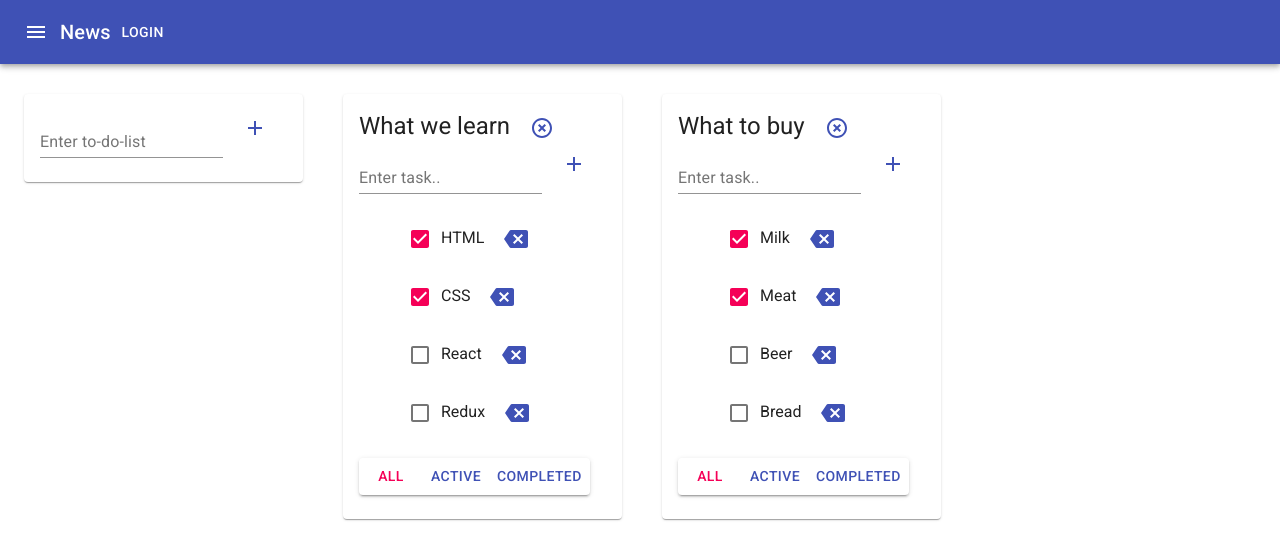
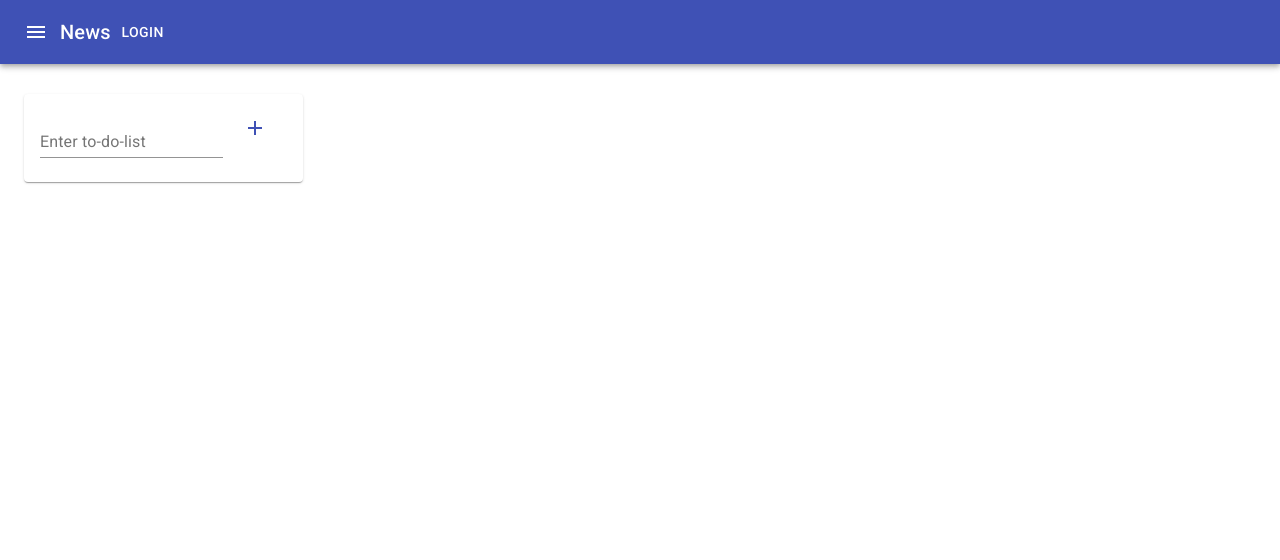
Before and after one commit to Lapa17/it-incubator-todolist-ts-lapa, a React (Create React App) app: page / in a window 1280 px wide. Shown: the top 560 px of the page. Built offline with nearby package versions, Linux system fonts and the light colour scheme.

Commit message:
added redux

```diff
--- a/package.json
+++ b/package.json
@@ -12,10 +12,13 @@
     "@types/node": "^12.0.0",
     "@types/react": "^16.9.0",
     "@types/react-dom": "^16.9.0",
+    "@types/react-redux": "^7.1.21",
     "@types/uuid": "^8.3.1",
     "react": "^16.13.1",
     "react-dom": "^16.13.1",
+    "react-redux": "^7.2.6",
     "react-scripts": "3.4.1",
+    "redux": "^4.1.2",
     "typescript": "~3.7.2"
   },
   "scripts": {
--- a/src/App.tsx
+++ b/src/AppWithRedux.tsx
@@ -8,8 +8,10 @@ import TodoList from "./TodoList";
 import { AppBar, Button, CardContent, Container, Grid, IconButton, Toolbar, Typography } from '@material-ui/core';
 import Card from '@material-ui/core/Card'
 import MenuIcon from '@material-ui/icons/Menu';
-import { addTodolistAC, changeTodolistFilterAC, changeTodolistTitleAC, removeTodolistAC, todolistsReduser } from './state/todolists-reduser';
-import { removeTaskAC, tasksReduser,addTaskAC , changeChekedAC, NewTaskTitleChangeAC} from './state/tasks-reduser';
+import { addTodolistAC, changeTodolistFilterAC, changeTodolistTitleAC, removeTodolistAC, todolistsReducer } from './state/todolists-reduser';
+import { removeTaskAC, tasksReducer,addTaskAC , changeChekedAC, NewTaskTitleChangeAC} from './state/tasks-reduser';
+import { useDispatch, useSelector } from 'react-redux';
+import { AppRootStateType, store } from './state/store';
 
 
 export type TodoListType = {
@@ -37,77 +39,52 @@ export type CheckType = true | false
 
 // C-"R"-UD
 // CLI -> GUI -> UI
-function App() {
+function AppWithRedux() {
     //BLL:
-    const todoListId_1 = v1()
-    const todoListId_2 = v1()
-
-    const [todoLists, dispatchTodolists] = useReducer(todolistsReduser,[
-        { id: todoListId_1, title: 'What we learn', filter: 'all' },
-        { id: todoListId_2, title: 'What to buy', filter: 'all' }
-    ])
-
-    let tasksForState: TaskArrayType = {
-        [todoListId_1]: [
-            { id: v1(), title: "HTML", isDone: true },
-            { id: v1(), title: "CSS", isDone: true },
-            { id: v1(), title: "React", isDone: false },
-            { id: v1(), title: "Redux", isDone: false },
-        ],
-        [todoListId_2]: [
-            { id: v1(), title: "Milk", isDone: true },
-            { id: v1(), title: "Meat", isDone: true },
-            { id: v1(), title: "Beer", isDone: false },
-            { id: v1(), title: "Bread", isDone: false },
-        ]
-    }
-
-
-    const [tasks, dispatchTasks] = useReducer(tasksReduser, tasksForState)
+    const tasks = useSelector<AppRootStateType, TaskArrayType>(state => state.tasks)
+    const todolists = useSelector<AppRootStateType, TodoListType[]>(state => state.todolists)
+    const dispatch = useDispatch()
 
 
     const removeTask = (taskID: string, todoListID: string) => {
-        dispatchTasks(removeTaskAC(taskID,todoListID))
+        dispatch(removeTaskAC(taskID,todoListID))
     }
 
 
     const changeCheked = (check: CheckType, taskId: string, todoListID: string) => {
-        dispatchTasks(changeChekedAC(check,taskId,todoListID))
+        dispatch(changeChekedAC(check,taskId,todoListID))
     }
 
     const onNewTaskTitleChange = (newTitle: string, taskId: string, todoListID: string) => {
-        dispatchTasks(NewTaskTitleChangeAC(newTitle,taskId,todoListID))
+        dispatch(NewTaskTitleChangeAC(newTitle,taskId,todoListID))
     }
 
 
     const addTask = (title: string, todoListID: string) => {
-        dispatchTasks(addTaskAC(title,todoListID))
+        dispatch(addTaskAC(title,todoListID))
 
 
     }
 
     const addTdodolist = (title: string) => {
        const action = addTodolistAC(title)
-        dispatchTodolists(action)
-        dispatchTasks(action)
-
-
+       dispatch(action)
     }
 
 
     const removeTodoList = (todoListID: string) => {
-        dispatchTodolists(removeTodolistAC(todoListID))
-        delete tasks[todoListID]
+        dispatch(removeTodolistAC(todoListID))
+
     }
     const onTodolistTitleChange = (newTitle: string, todoListID: string) => {
-        dispatchTodolists(changeTodolistTitleAC(newTitle,todoListID))
+        dispatch(changeTodolistTitleAC(newTitle,todoListID))
     }
     const changeFilter = (value: FilterValuesType, todoListID: string) => {
-        dispatchTodolists(changeTodolistFilterAC(todoListID,value))
+        dispatch(changeTodolistFilterAC(todoListID,value))
 
 
     };
-    const todoListComponents = todoLists.map(tl => {
+    const todoListComponents = todolists.map(tl => {
         return <Grid item >
             <Card>
                 <CardContent>
@@ -160,4 +137,4 @@ function App() {
     </div>);
 }
 
-export default App;
+export default AppWithRedux;
--- a/src/TodoList.tsx
+++ b/src/TodoList.tsx
@@ -38,7 +38,6 @@ const TodoList = ({ tasks, removeTask, addTask, title, changeCheked, filter, cha
     const AddTaskHandler = (title: string) => {
         addTask(title, props.todoListID)
     }
-    debugger
 
     let taskForRender = tasks
 
--- a/src/components/SuperInput.tsx
+++ b/src/components/SuperInput.tsx
@@ -32,9 +32,6 @@ export const SuperInput = ({ newTitle, error, setError, callBack, setNewTitle, a
     }
 
     return (
-        // <input onChange={onNewTitleChangeHandler} type={props.type}
-        //     value={newTitle}
-        //     onKeyPress={onKeyPressHandler} className={error ? 'error' : ''} />
             <TextField onChange={onNewTitleChangeHandler}
             onKeyPress={onKeyPressHandler}
             value={newTitle}
--- a/src/components/TasksMap.tsx
+++ b/src/components/TasksMap.tsx
@@ -17,7 +17,6 @@ type TaskMapType = {
 }
 
 const TasksMap = (props: TaskMapType) => {
-    debugger
     return <ul>{
         props.tasks.map(t => {
             const onClickHandler = () => props.removeTask(t.id, props.todoListID)
--- a/src/index.tsx
+++ b/src/index.tsx
@@ -1,11 +1,15 @@
 import React from 'react';
 import ReactDOM from 'react-dom';
 import './index.css';
-import App from './App';
 import * as serviceWorker from './serviceWorker';
+import AppWithRedux from './AppWithRedux';
+import { Provider } from 'react-redux';
+import { store } from './state/store';
 
 
-ReactDOM.render(<App />,  document.getElementById('root'));
+ReactDOM.render(<Provider store={store}>
+<AppWithRedux />
+</Provider>,  document.getElementById('root'));
 
 
 
--- /dev/null
+++ b/src/state/store.ts
@@ -0,0 +1,18 @@
+import {tasksReducer} from '../state/tasks-reduser';
+import {todolistsReducer} from '../state/todolists-reduser';
+import {combineReducers, createStore} from 'redux';
+
+// объединяя reducer-ы с помощью combineReducers,
+// мы задаём структуру нашего единственного объекта-состояния
+const rootReducer = combineReducers({
+   tasks: tasksReducer,
+   todolists: todolistsReducer
+})
+// непосредственно создаём store
+export const store = createStore(rootReducer);
+// определить автоматически тип всего объекта состояния
+export type AppRootStateType = ReturnType<typeof rootReducer>
+
+// а это, чтобы можно было в консоли браузера обращаться к store в любой момент
+// @ts-ignore
+window.store = store;
--- a/src/state/tasks-reduser.ts
+++ b/src/state/tasks-reduser.ts
@@ -1,6 +1,6 @@
 import {v1} from "uuid";
 import { CheckType, TaskArrayType, TaskType, TodoListType} from "../App";
-import { AddStateActionType, ADD_NEW_TODOLIST } from "./todolists-reduser";
+import { AddStateActionType, ADD_NEW_TODOLIST, RemoveStateActionType, REMOVE_TODOLIST } from "./todolists-reduser";
 
 const REMOVE_TASK = "REMOVE_TASK"
 const ADD_TASK = "ADD_TASK"
@@ -10,7 +10,7 @@ const NEW_TASK_TITLE = "NEW_TASK_TITLE"
 
 
 type TaskActionType = RemoveTaskActionType |
-AddTaskActionType | ChangeCheckedActionType | NewTaskTitleActionType | AddStateActionType
+AddTaskActionType | ChangeCheckedActionType | NewTaskTitleActionType | AddStateActionType | RemoveStateActionType
 
 type RemoveTaskActionType = ReturnType<typeof removeTaskAC>
 
@@ -27,7 +27,10 @@ export const addTaskAC =(title: string, todolistID: string) =>({type: ADD_TASK,
 export const changeChekedAC = (check: CheckType, taskId: string, todolistID: string) =>({type: CHANGE_CHACKED, check, taskId, todolistID}) as const
 export const NewTaskTitleChangeAC = (newTitle: string, taskId: string, todolistID: string) =>({type: NEW_TASK_TITLE, newTitle, taskId, todolistID}) as const
 
-export const tasksReduser = (state: TaskArrayType, action: TaskActionType): TaskArrayType => {
+
+const initialState:TaskArrayType = {}
+
+export const tasksReducer = (state = initialState, action: TaskActionType): TaskArrayType => {
     switch (action.type) {
         case REMOVE_TASK: {
             return {...state, [action.todolistID]: state[action.todolistID].filter(t => t.id !== action.id)}
@@ -44,6 +47,11 @@ export const tasksReduser = (state: TaskArrayType, action: TaskActionType): Task
         case ADD_NEW_TODOLIST:{
             return { ...state, [action.todolistId]: [] }
         }
+        case REMOVE_TODOLIST:{
+            const stateCopy = {...state};
+            delete stateCopy[action.id]
+            return stateCopy;
+        }
         default:
             return state
     }
--- a/src/state/todolists-reduser.ts
+++ b/src/state/todolists-reduser.ts
@@ -2,11 +2,11 @@ import {v1} from "uuid";
 import {FilterValuesType, TodoListType} from "../App";
 
 export const ADD_NEW_TODOLIST = "ADD_NEW_TODOLIST"
-const REMOVE_STATE = "REMOVE_STATE"
-const CHANGE_TODOLIST_TITLE = "CHANGE_TODOLIST_TITLE"
-const CHANGE_TODOLIST_FILTER = "CHANGE_TODOLIST_FILTER"
+export const REMOVE_TODOLIST = "REMOVE_TODOLIST"
+export const CHANGE_TODOLIST_TITLE = "CHANGE_TODOLIST_TITLE"
+export const CHANGE_TODOLIST_FILTER = "CHANGE_TODOLIST_FILTER"
 
-export const removeTodolistAC =(id:string):RemoveStateActionType =>({type: REMOVE_STATE, id}) as const
+export const removeTodolistAC =(id:string):RemoveStateActionType =>({type: REMOVE_TODOLIST, id}) as const
 export const addTodolistAC =(title: string):AddStateActionType =>({type: ADD_NEW_TODOLIST, title, todolistId: v1()}) as const
 export const changeTodolistTitleAC =(title:string, id:string):ChangeTodolistTitleActionType =>(
     {type: CHANGE_TODOLIST_TITLE, title,id}) as const
@@ -16,7 +16,7 @@ export const changeTodolistFilterAC =(id:string,filter:FilterValuesType):ChangeT
 type TodolistActionType = RemoveStateActionType | AddStateActionType | ChangeTodolistTitleActionType | ChangeTodolistFilterActionType
 
 export type RemoveStateActionType ={
-    type: "REMOVE_STATE"
+    type: "REMOVE_TODOLIST"
     id: string
 }
 export type AddStateActionType ={
@@ -35,9 +35,12 @@ export type ChangeTodolistFilterActionType ={
     filter: FilterValuesType
 }
 
-export const todolistsReduser = (state: Array<TodoListType>, action: TodolistActionType): Array<TodoListType> => {
+
+const initialState: Array<TodoListType> = []
+
+export const todolistsReducer = (state = initialState, action: TodolistActionType): Array<TodoListType> => {
     switch (action.type) {
-        case REMOVE_STATE: {
+        case REMOVE_TODOLIST: {
             return state.filter(tl => tl.id !== action.id)
         }
         case ADD_NEW_TODOLIST: {
```
Also changed, not shown: 1 other file (tests, documents, lock files or other folders).
